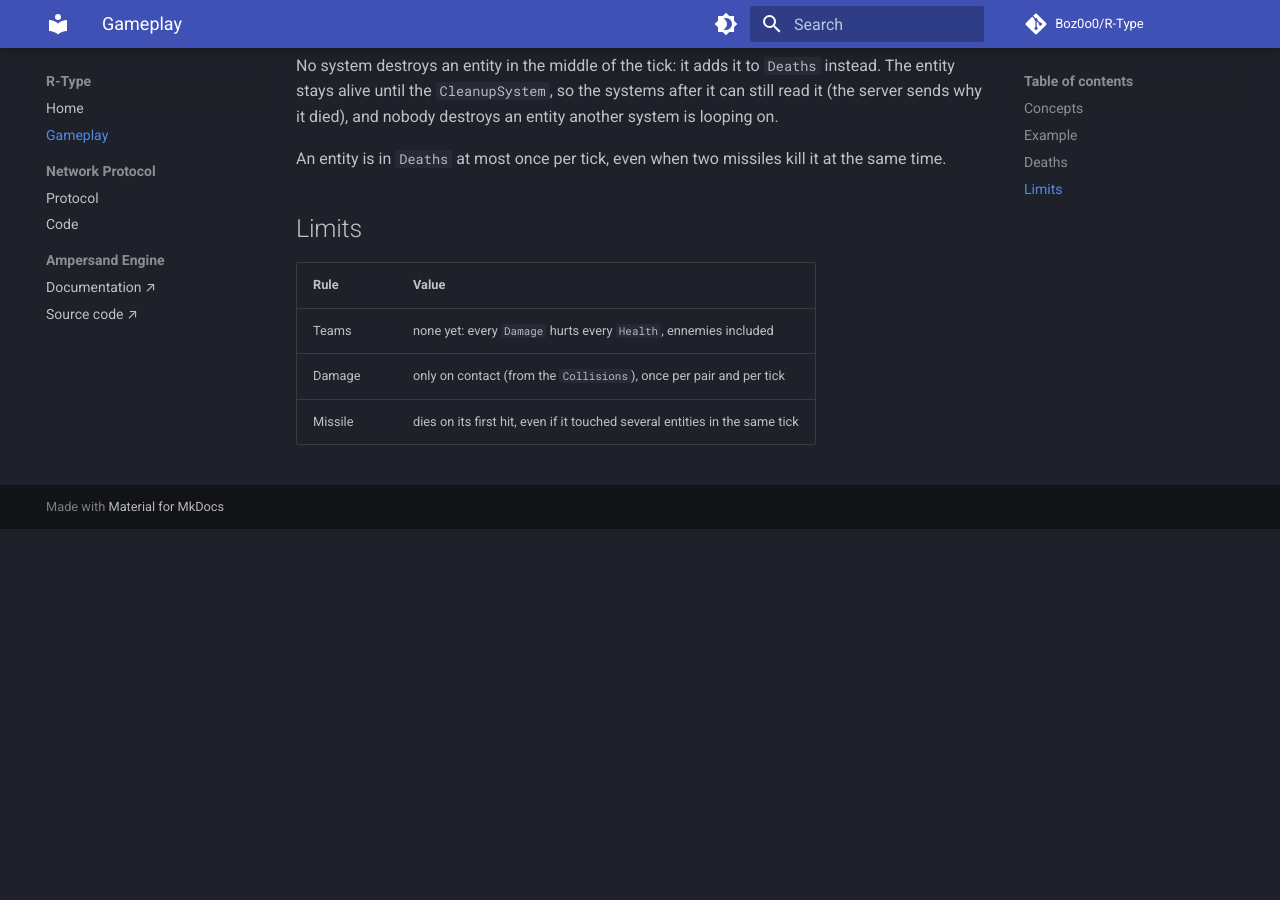
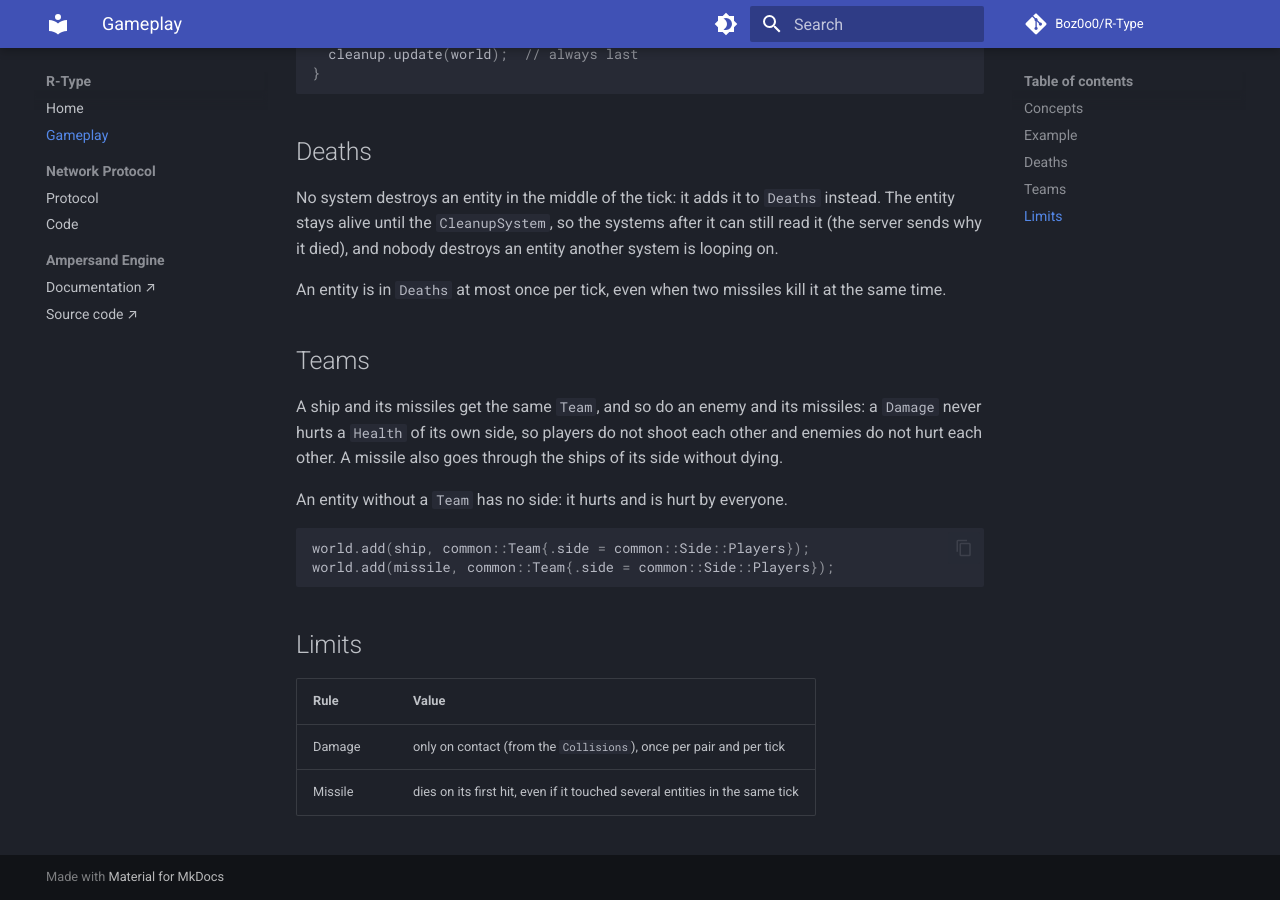
Before and after one commit to Boz0o0/R-Type, an MkDocs documentation site: the page built from docs/mkdocs/gameplay.md, in a window 1280 px wide and 900 px high, scrolled down 1326 px. Built offline with MkDocs 1.6.1 and Material for MkDocs 9.7.7, drawn with Linux system fonts in a browser that asks for light colours; comment, search, counter and statistics services are not loaded; before the commit the page ends 1855 px from its top, so only the background shows below that; some of the changed text lies outside the part shown.

Commit message:
feat(common): teams and edit to damagesystem (to handle teams)

````diff
--- a/docs/mkdocs/gameplay.md
+++ b/docs/mkdocs/gameplay.md
@@ -7,6 +7,7 @@
 | --------------- | --------- | --------------------------------------------------------------------------------- |
 | `Health`        | component | hit points: `current` and `max`; the entity dies when `current` reaches 0         |
 | `Damage`        | component | hit points removed from each entity with a `Health` it touches                    |
+| `Team`          | component | `side` of the entity (`Players` or `Enemies`): no damage inside a side (see [Teams](#teams)) |
 | `Deaths`        | resource  | entities that died during the tick, and why (`reason`)                            |
 | `DamageSystem`  | system    | turns the `Collisions` of the tick into damage, adds the dead to `Deaths`         |
 | `CleanupSystem` | system    | destroys the entities of `Deaths`, then empties it                                |
@@ -15,9 +16,10 @@ An entity is what its components make it:
 
 | Entity  | Components                        | Behaviour                                 |
 | ------- | --------------------------------- | ----------------------------------------- |
-| Ship    | `Health`                          | loses hit points, dies at 0               |
-| Ennemy   | `Health`, `Damage`                | also hurts what touches it                |
-| Missile | `Damage` (no `Health`)            | hurts what it touches, dies on first hit  |
+| Ship    | `Health`, `Team`                          | loses hit points, dies at 0               |
+| Ennemy   | `Health`, `Damage`, `Team`                | also hurts what touches it                |
+| Missile | `Damage` (no `Health`), `Team`            | hurts what it touches, dies on first hit  |
+| Destroyable tile | `Health`, `Damage`, no `Team`    | hurts and is hurt by every side           |
 
 ## Example
 
@@ -55,10 +57,23 @@ entity another system is looping on.
 An entity is in `Deaths` at most once per tick, even when two missiles kill it
 at the same time.
 
+## Teams
+
+A ship and its missiles get the same `Team`, and so do an enemy and its
+missiles: a `Damage` never hurts a `Health` of its own side, so players do not
+shoot each other and enemies do not hurt each other. A missile also goes through
+the ships of its side without dying.
+
+An entity without a `Team` has no side: it hurts and is hurt by everyone.
+
+```cpp
+world.add(ship, common::Team{.side = common::Side::Players});
+world.add(missile, common::Team{.side = common::Side::Players});
+```
+
 ## Limits
 
 | Rule    | Value                                                                              |
 | ------- | ---------------------------------------------------------------------------------- |
-| Teams   | none yet: every `Damage` hurts every `Health`, ennemies included                      |
 | Damage  | only on contact (from the `Collisions`), once per pair and per tick                |
 | Missile | dies on its first hit, even if it touched several entities in the same tick       |
````
Also changed, not shown: 3 other files.
